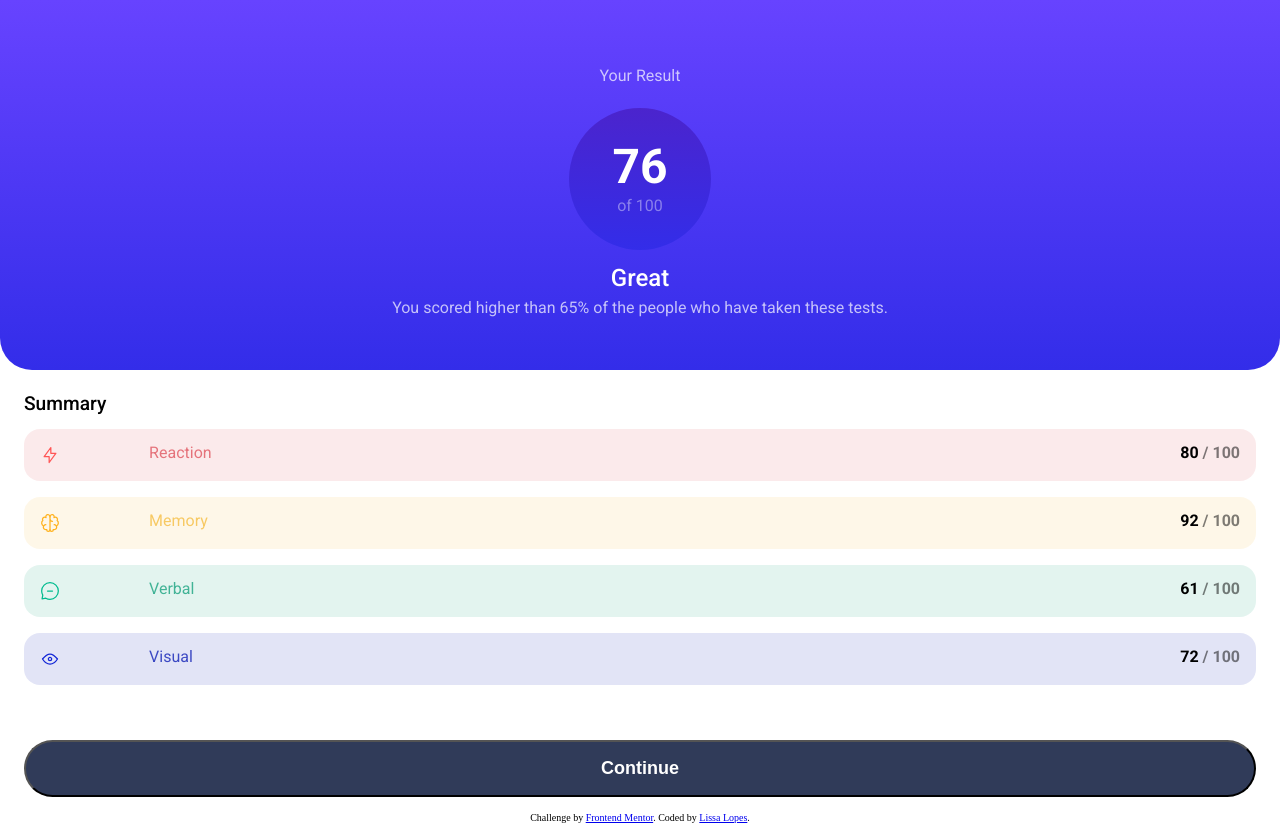
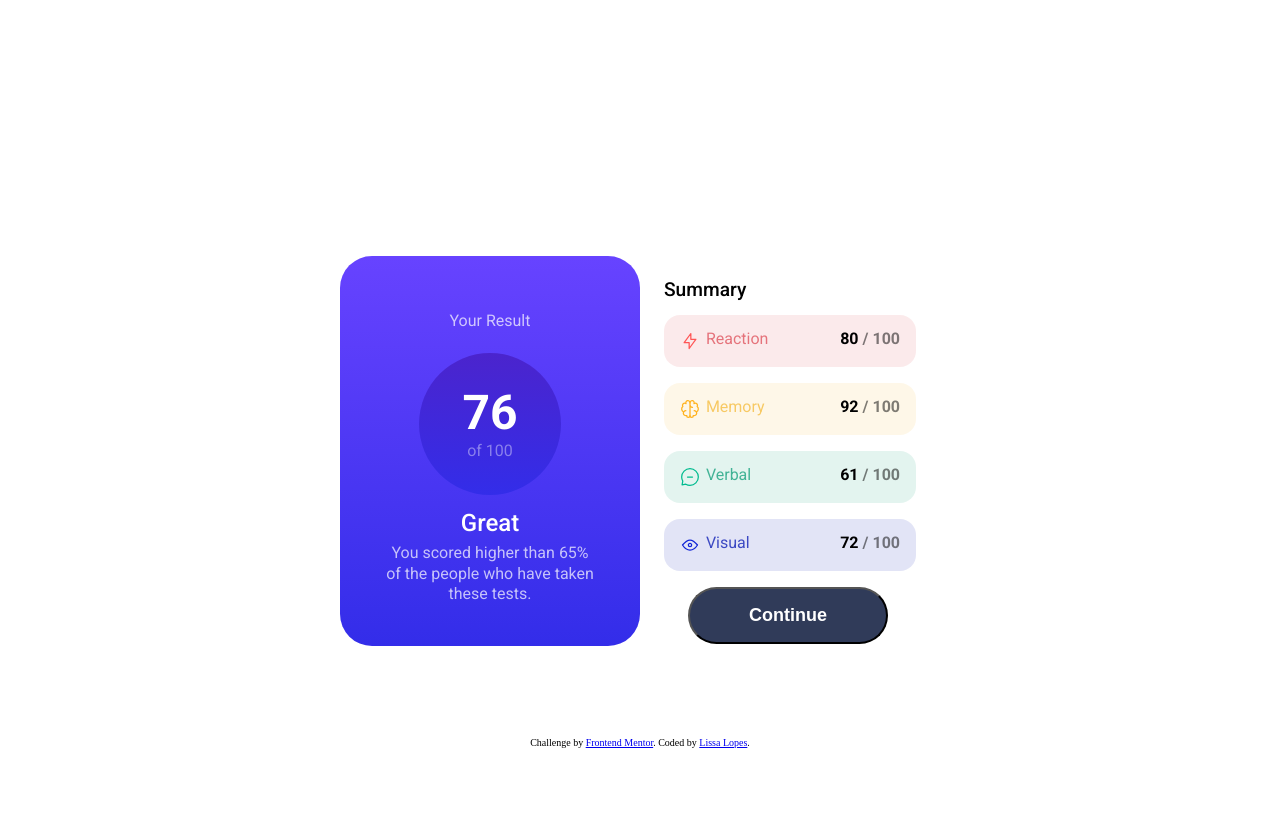
Before and after one commit to lissalopes/Project, a plain HTML site: page index.html in a window 1280 px wide. After the commit the page ends 800 px from the top, so only its background shows below. Drawn offline with Linux system fonts and the light colour scheme.

Commit message:
Responsiveness

```diff
--- a/index.html
+++ b/index.html
@@ -29,21 +29,21 @@
                 <svg xmlns="http://www.w3.org/2000/svg" width="20" height="20" fill="none" viewBox="0 0 20 20"><path stroke="#F55" stroke-linecap="round" stroke-linejoin="round" stroke-width="1.25" d="M10.833 8.333V2.5l-6.666 9.167h5V17.5l6.666-9.167h-5Z"/></svg>
 
                 <div class="score_reaction_reaction">Reaction</div>
-                <div class="score_reaction_number">80 <span>/ 100</span></div>
+                <div class="score_reaction_number">80 <span class="numbers">/ 100</span></div>
             </div>
 
             <div class="score_memory">
                 <svg xmlns="http://www.w3.org/2000/svg" width="20" height="20" fill="none" viewBox="0 0 20 20"><path stroke="#FFB21E" stroke-linecap="round" stroke-linejoin="round" stroke-width="1.25" d="M5.833 11.667a2.5 2.5 0 1 0 .834 4.858"/><path stroke="#FFB21E" stroke-linecap="round" stroke-linejoin="round" stroke-width="1.25" d="M3.553 13.004a3.333 3.333 0 0 1-.728-5.53m.025-.067a2.083 2.083 0 0 1 2.983-2.824m.199.054A2.083 2.083 0 1 1 10 3.75v12.917a1.667 1.667 0 0 1-3.333 0M10 5.833a2.5 2.5 0 0 0 2.5 2.5m1.667 3.334a2.5 2.5 0 1 1-.834 4.858"/><path stroke="#FFB21E" stroke-linecap="round" stroke-linejoin="round" stroke-width="1.25" d="M16.447 13.004a3.334 3.334 0 0 0 .728-5.53m-.025-.067a2.083 2.083 0 0 0-2.983-2.824M10 3.75a2.085 2.085 0 0 1 2.538-2.033 2.084 2.084 0 0 1 1.43 2.92m-.635 12.03a1.667 1.667 0 0 1-3.333 0"/></svg>
 
                 <div class="score_memory_memory">Memory</div>
-                <div class="score_memory_number">92 <span>/ 100</span></div>
+                <div class="score_memory_number">92 <span class="numbers">/ 100</span></div>
             </div>
 
             <div class="score_verbal">
                 <svg xmlns="http://www.w3.org/2000/svg" width="20" height="20" fill="none" viewBox="0 0 20 20"><path stroke="#00BB8F" stroke-linecap="round" stroke-linejoin="round" stroke-width="1.25" d="M7.5 10h5M10 18.333A8.333 8.333 0 1 0 1.667 10c0 1.518.406 2.942 1.115 4.167l-.699 3.75 3.75-.699A8.295 8.295 0 0 0 10 18.333Z"/></svg>
 
                 <div class="score_verbal_verbal">Verbal</div>
-                <div class="score_verbal_number">61 <span>/ 100</span></div>
+                <div class="score_verbal_number">61 <span class="numbers">/ 100</span></div>
             </div>
 
             <div class="score_visual">
@@ -51,12 +51,12 @@
 
 
                 <div class="score_visual_visual">Visual</div>
-                <div class="score_visual_number">72 <span>/ 100</span></div>
+                <div class="score_visual_number">72 <span class="numbers">/ 100</span></div>
             </div>
 
+            <span><button class="button">Continue</button></span>
+        </div>
 
-        </div>
-         <button class="button">Continue</button>
     </div>
 
 
--- a/style.css
+++ b/style.css
@@ -153,11 +153,13 @@ body {
     font-weight: 600;
 }
 
-.score span {
+.score .numbers {
     opacity: 50%;
 }
 
 .button {
+    width: 80%;
+    position: absolute;
     padding: 1rem;
     background-color: rgb(48, 59, 89);
     color: white;
@@ -174,5 +176,46 @@ body {
 .attribution {
     font-size: x-small;
     text-align: center;
-    margin: 1rem;
+    margin: 2rem;
 }
+
+@media screen and (min-width: 769px) {
+    .body {
+        display: grid;
+        grid-template-columns: 1fr 1fr;
+        width: 600px;
+        height: 450px;
+        margin-top: 16rem;
+        filter: drop-shadow(rgb(116, 125, 147));
+
+    }
+
+    .overview {
+        height: 390px;
+        border-radius: 2rem;
+    }
+
+    .button{
+       width: 200px;
+    }
+
+    .score .score_reaction {
+        display: grid;
+        grid-template-columns: .4fr 2fr 1fr;
+    }
+
+    .score .score_memory{
+        display: grid;
+        grid-template-columns: .4fr 2fr 1fr;
+    }
+
+    .score .score_verbal {
+        display: grid;
+        grid-template-columns: .4fr 2fr 1fr;
+    }
+
+    .score .score_visual {
+        display: grid;
+        grid-template-columns: .4fr 2fr 1fr;
+    }
+}
```
